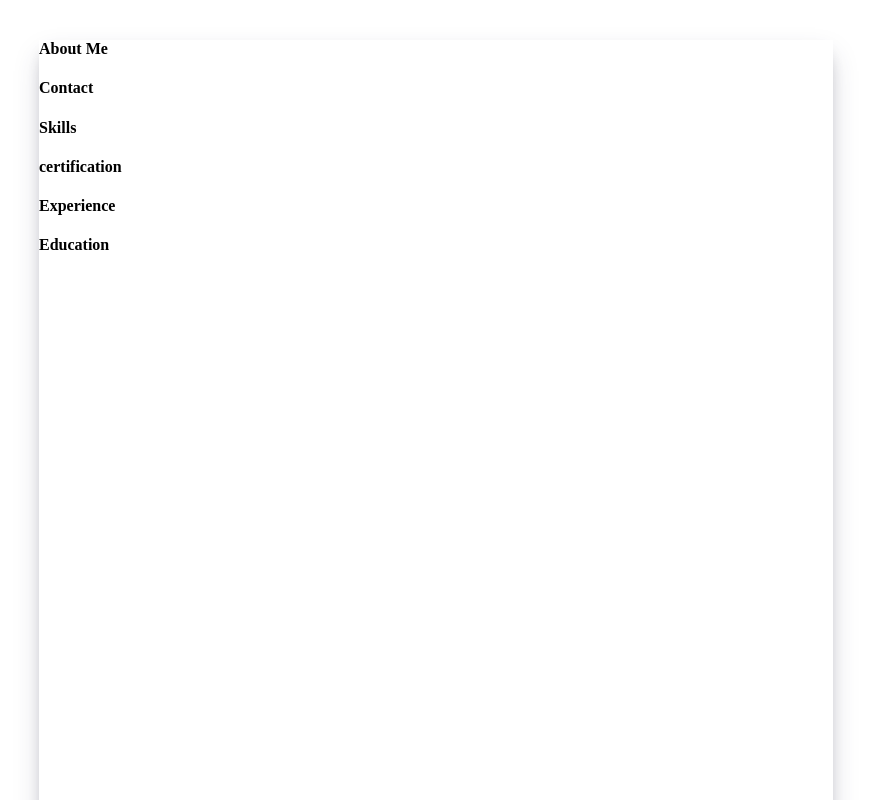
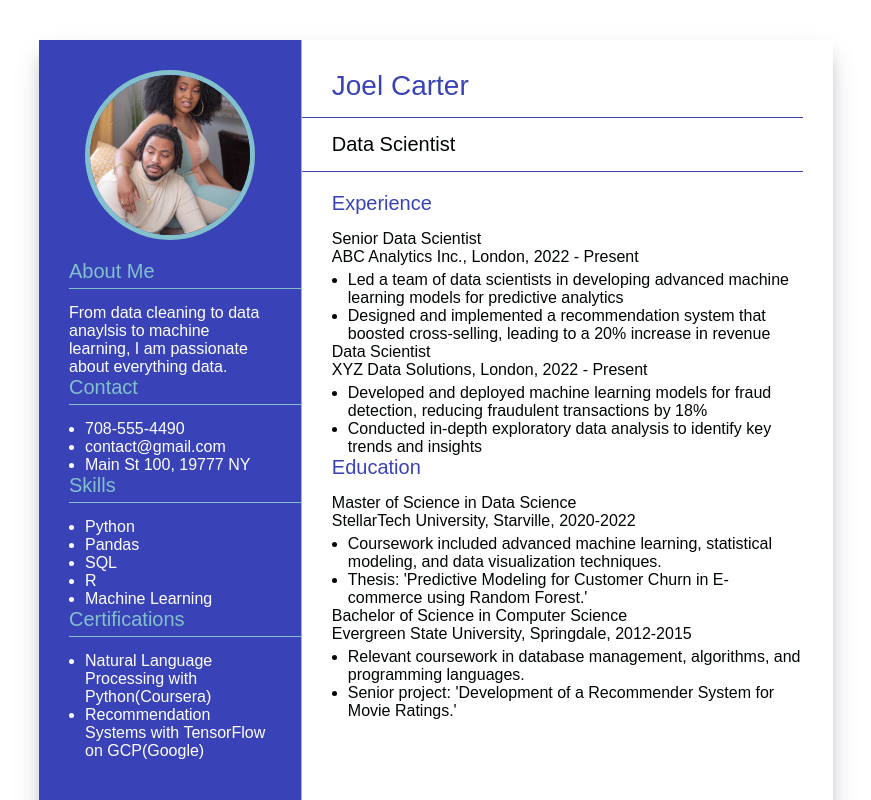
Before and after one commit to carter3689/Resume-Builder, a Vue app: page / in a window 1280 px wide. Shown: the top 800 px of the page, without its empty margins (1-872 px from the left). Built offline with nearby package versions, Linux system fonts and the light colour scheme.

Commit message:
Structure of resume - Adding v-bind for profile pic and dynamic data

```diff
--- a/src/App.vue
+++ b/src/App.vue
@@ -3,30 +3,187 @@
     <main class="container">
       <div id="resume" class="d-flex">
         <div class="left-col">
+          <div class="resume-section">
+            <img v-bind:src ="imageUrl" class="profile-pic" alt="Profile Picture for Resume">
           <h4 class="section-headline">
             About Me
           </h4>
+          <div>
+            {{introText}}
+          </div>
+
+
           <h4 class="section-headline">
             Contact
           </h4>
+          <ul>
+            <li>708-555-4490</li>
+            <li>contact@gmail.com</li>
+            <li>Main St 100, 19777 NY</li>
+          </ul>
+
+
           <h4 class="section-headline">
             Skills
           </h4>
+          <ul>
+            <li>Python</li>
+            <li>Pandas</li>
+            <li>SQL</li>
+            <li>R</li>
+            <li>Machine Learning</li>
+          </ul>
+
+
           <h4 class="section-headline">
-            certification
+            Certifications
           </h4>
+          <ul>
+            <li>Natural Language Processing with Python(Coursera)</li>
+            <li>Recommendation Systems with TensorFlow on GCP(Google)</li>
+          </ul>
         </div>
+        </div>
+
         <div class="right-col">
+          <div class="resume-section">
+          <div class="personal-name">
+            {{name}}
+          </div>
+          <div class="personal-title">
+            {{ title }}
+          </div>
+
           <h4 class="section-headline">
             Experience
             </h4>
+            <div>Senior Data Scientist</div>
+              <div>ABC Analytics Inc., London, 2022 - Present</div>
+
+              <ul>
+                <li>
+                  Led a team of data scientists in developing advanced machine learning models for predictive analytics
+                </li>
+                <li>
+                  Designed and implemented a recommendation system that boosted cross-selling, leading to a 20% increase in revenue
+                </li>
+              </ul>
+
+              <div>Data Scientist</div>
+              <div>XYZ Data Solutions, London, 2022 - Present</div>
+
+              <ul>
+                <li>
+                  Developed and deployed machine learning models for fraud detection, reducing fraudulent transactions by 18%
+                </li>
+                <li>
+                  Conducted in-depth exploratory data analysis to identify key trends and insights
+                </li>
+              </ul>
+
+
             <h4 class="section-headline">
               Education
             </h4>
+            <div>Master of Science in Data Science</div>
+              <div>StellarTech University, Starville, 2020-2022</div>
+              <ul>
+                <li>
+                    Coursework included advanced machine learning, statistical modeling, and data visualization techniques.
+                </li>
+                <li>
+                    Thesis: 'Predictive Modeling for Customer Churn in E-commerce using Random Forest.'
+                </li>
+              </ul>
+
+              <div>Bachelor of Science in Computer Science</div>
+              <div>Evergreen State University, Springdale, 2012-2015</div>
+              <ul>
+                <li>Relevant coursework in database management, algorithms, and programming languages.</li>
+                <li>Senior project: 'Development of a Recommender System for Movie Ratings.'</li>
+              </ul>
+            </div>
         </div>
       </div>
     </main>
 </template>
 
-<style scoped="">
+<script>
+  export default {
+    data() {
+      return {
+        name: "Joel Carter",
+        title: "Data Scientist",
+        introText: "From data cleaning to data anaylsis to machine learning, I am passionate about everything data.",
+        imageUrl: "./profileimage.jpg"
+      }
+    }
+  }
+</script>
+
+<style scoped>
+
+#resume {
+  box-shadow: rgba(50, 50, 93, 0.25) 0px 13px 27px -5px, rgba(0, 0, 0, 0.3) 0px 8px 16px -8px;
+  /* DIN A4 standard paper size. commonly used for resumes
+  For North America letter size use width: 8.5in; height: 11in; */
+  height: 297mm;
+  width: 210mm;
+}
+
+.section-headline {
+  font-size: 20px;
+  font-weight: var(--headline-weight);
+  margin-bottom: 15px;
+  margin-top: 0;
+}
+
+.right-col .section-headline {
+  color: var(--highlight-color-right);
+}
+
+.left-col .section-headline {
+  border-bottom: 1px solid var(--highlight-color-left);
+  padding-bottom: 5px;
+  margin-right: -30px;
+  padding-right: 10px;
+  color: var(--highlight-color-left);
+}
+
+.personal-name {
+  font-weight: 300;
+  color: var(--highlight-color-right);
+  font-size: 28px;
+  border-bottom: 1px solid var(--highlight-color-right);
+  margin: 0;
+  margin-left: -30px;
+  padding-left: 30px;
+  padding-bottom: 15px;
+}
+
+.profile-pic {
+  display: block;
+  width: 160px;
+  height: 160px;
+  border: 5px solid var(--highlight-color-left);
+  margin-bottom: 20px;
+  object-fit: cover;
+  margin-left: auto;
+  margin-right: auto;
+  border-radius: 50%;
+}
+
+.personal-title {
+  border-bottom: 1px solid var(--highlight-color-right);
+  margin: 0 0 20px -30px;
+  padding: 15px 0 15px 30px;
+  font-weight: 300;
+  font-size: 20px;
+}
+
+#resume ul {
+  padding-inline-start: 16px;
+  margin-block-end: 0px;
+  margin-block-start: 5px;
+}
 </style>
--- a/src/assets/main.css
+++ b/src/assets/main.css
@@ -1,24 +1,40 @@
+:root {
+  --highlight-color-left: #82C0CC;
+  --background-color-left: #3943B7;
+  --text-color-left: #ffffff;
+  --highlight-color-right: #3943B7;
+  --background-color-right: #ffffff;
+  --text-color-right: #000505;
+}
+
 .container {
   margin: 40px auto;
   max-width: 1200px;
 }
 
-#resume {
-  box-shadow: rgba(50, 50, 93, 0.25) 0px 13px 27px -5px, rgba(0, 0, 0, 0.3) 0px 8px 16px -8px;
-  /* DIN A4 standard paper size. commonly used for resumes
-  For North America letter size use width: 8.5in; height: 11in; */
-  height: 297mm;
-  width: 210mm;
-}
 
-d-flex {
+.d-flex {
   display: flex;
 }
 
-left-col {
+.left-col {
+  background-color: var(--background-color-left);
+  color: var(--text-color-left);
+  border-right: 1px solid var(--highlight-color-left);
   width: 30%;
+  padding: 30px;
 }
 
-right-col {
+.right-col {
+  background-color: var(--background-color-right);
+  color: var(--text-color-right);
   width: 70%;
+  padding: 30px;
 }
+
+
+
+body {
+  font-family: sans-serif;
+  font-size: 16px;
+}
```
Also changed, not shown: public/profileimage.jpg (added).
